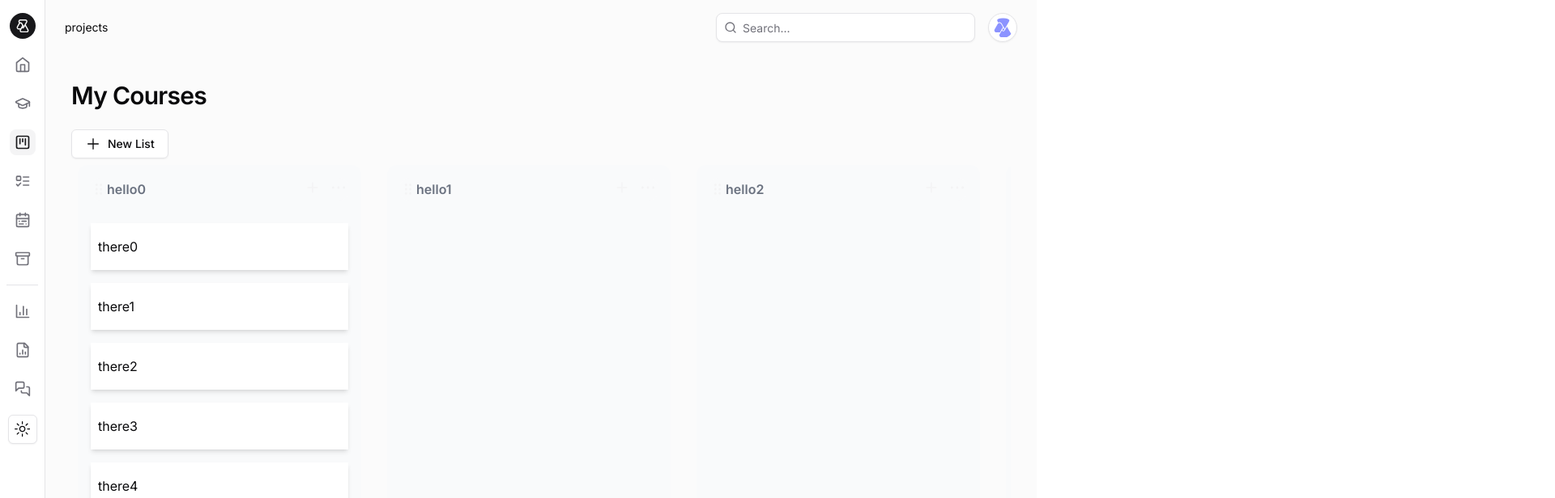
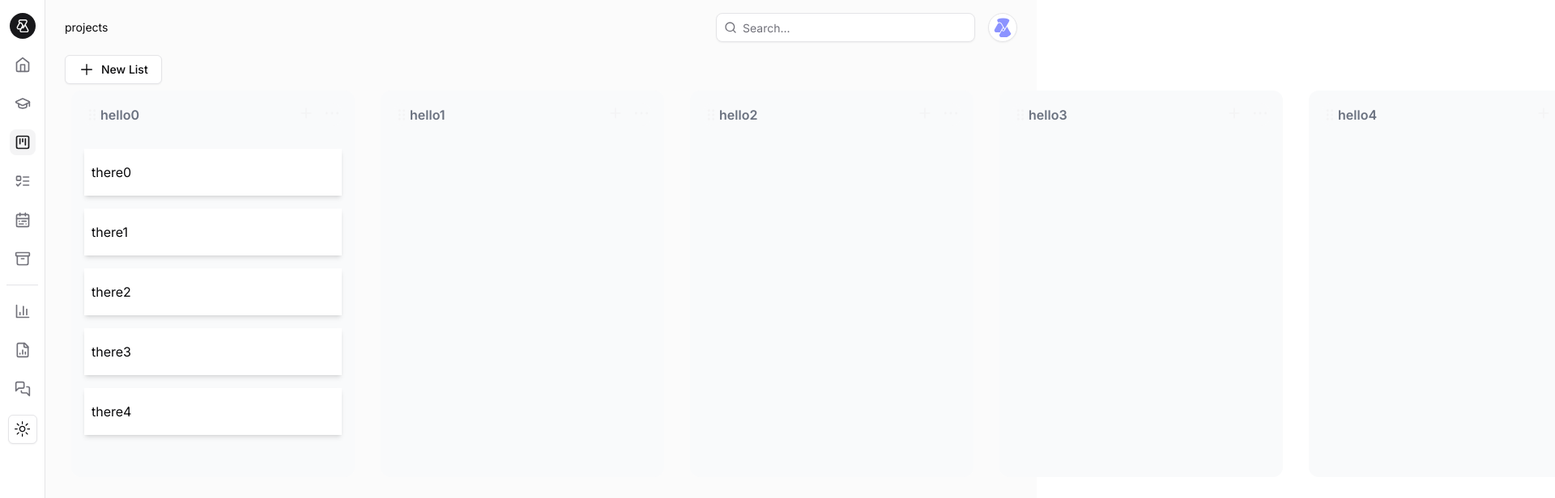
Before and after one commit to aegile/aegile, a Next.js app: page /projects in a window 1280 px wide. Shown: the top 616 px of the page at 81% size, 1920 px wide, since content can reach past the window. Built offline with nearby package versions, Linux system fonts and the light colour scheme.

Commit message:
feat: add wrapper element around task list

```diff
--- a/app/(main)/projects/page.tsx
+++ b/app/(main)/projects/page.tsx
@@ -2,13 +2,13 @@ import DndListContext from './DndListContext';
 
 export default async function ProjectsPage() {
   return (
-    <div className="h-screen flex flex-col p-8 space-y-6 overflow-y-auto">
-      <div className="flex items-center justify-between">
-        <h2 className="text-3xl font-semibold tracking-tight">My Courses</h2>
-      </div>
-      <div className="h-full w-full">
-        <DndListContext />
-      </div>
-    </div>
+    // <div className="h-screen flex flex-col p-8 space-y-6 overflow-y-auto">
+    //   <div className="flex items-center justify-between">
+    //     <h2 className="text-3xl font-semibold tracking-tight">My Courses</h2>
+    //   </div>
+    <main className="grid flex-1 items-start gap-4 p-4 sm:px-6 sm:py-0 md:gap-8">
+      <DndListContext />
+    </main>
+    // </div>
   );
 }
```
